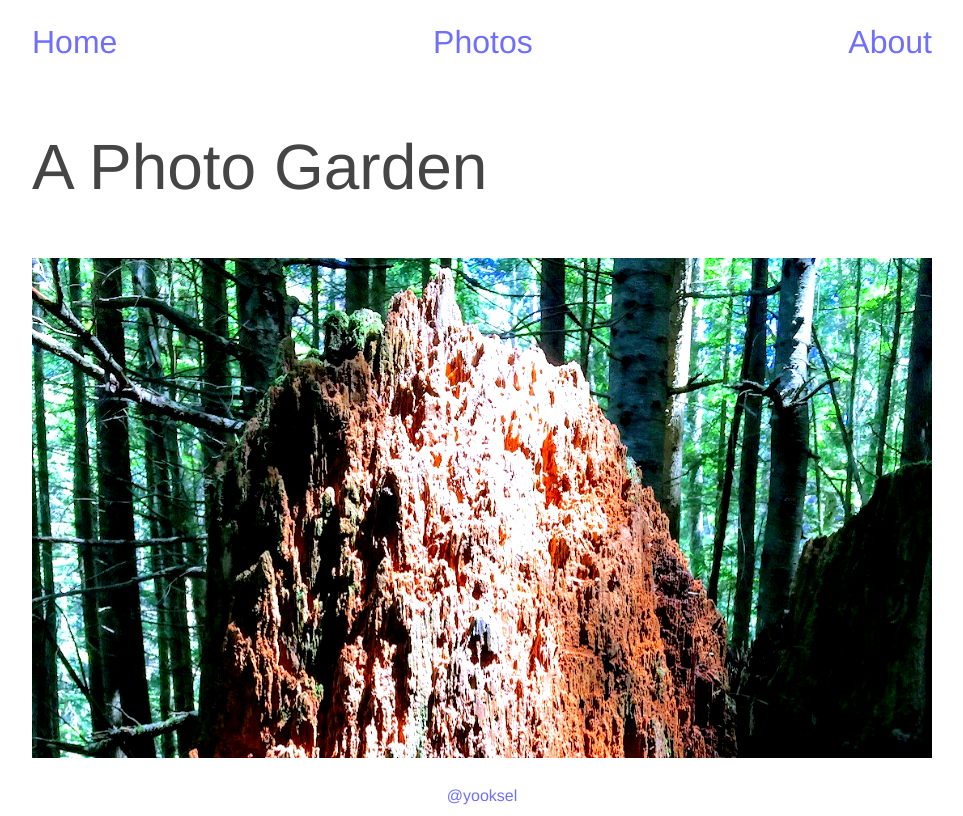
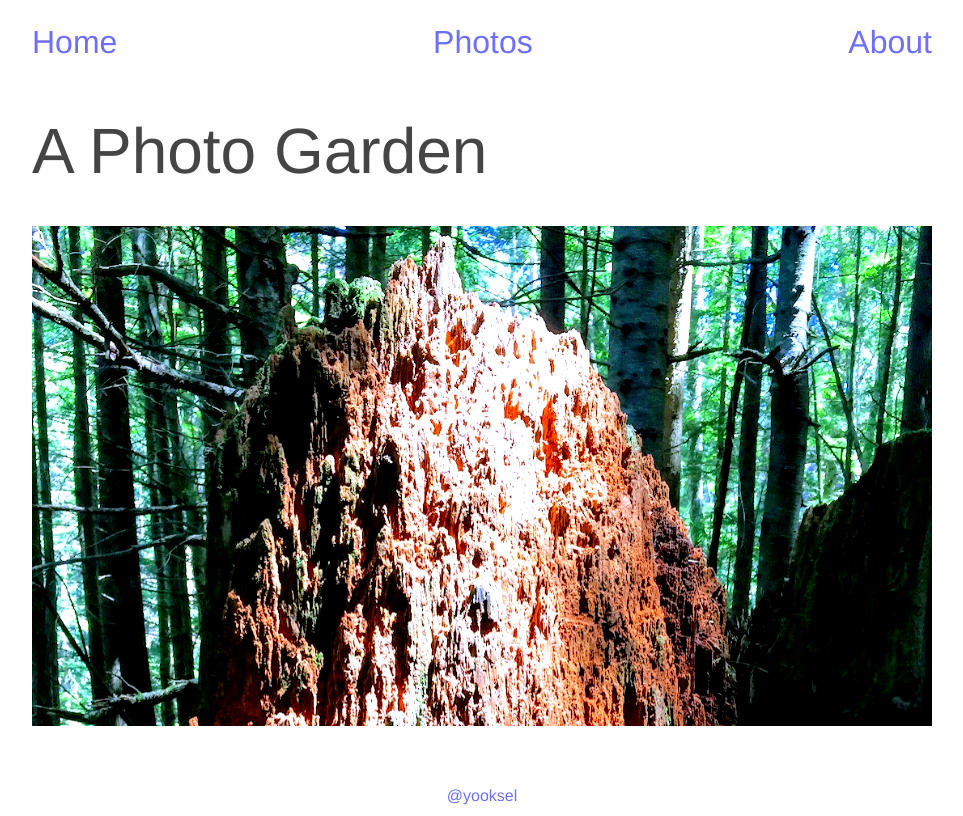
Before and after one commit to yukseltron/photo-piles, a SvelteKit app: page / in a window 1280 px wide. Shown: the whole page, without its empty margins (158-1121 px from the left). Built offline with nearby package versions, Linux system fonts and the light colour scheme.

Commit message:
adjust line-height

```diff
--- a/src/app.css
+++ b/src/app.css
@@ -38,6 +38,7 @@ main {
 
 h1, h2 {
   font-weight: 100;
+  line-height: 4rem;
 }
 
 
```
